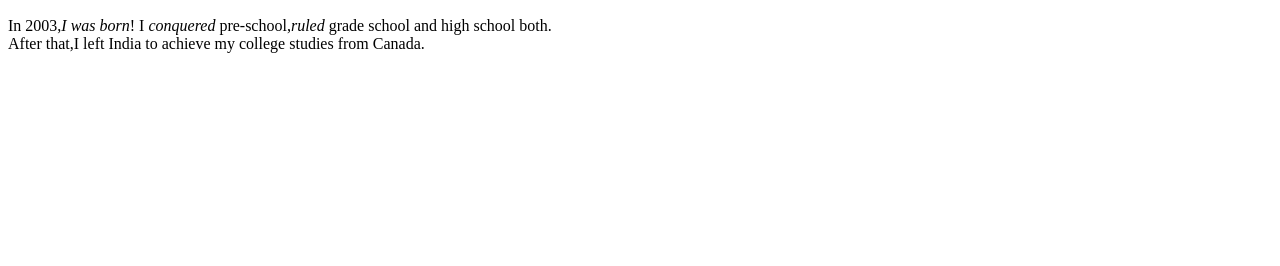
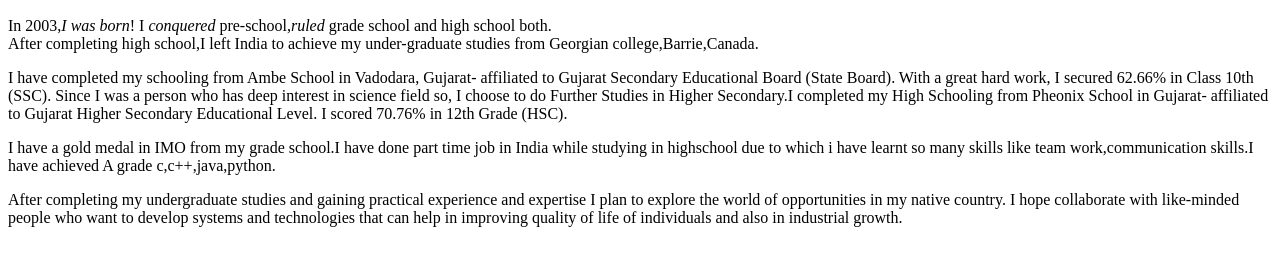
Before and after one commit to Kunjpatel45/lab-01, a plain HTML site: page index.html in a window 1280 px wide. Shown: the part 148-414 px from the top of the page. Drawn offline with Linux system fonts and the light colour scheme.

Commit message:
lab-1 assignment

```diff
--- a/index.html
+++ b/index.html
@@ -1,7 +1,7 @@
 <!DOCTYPE html>
 <html lang="en">
 
-  <head>
+    <head>
      <meta charset="UTF-8">
      <meta http-equiv="X-UA-Compatible" content="IE=edge">
      <meta name="viewport" content="width=device-width, initial-scale=1.0">
@@ -17,7 +17,22 @@
             <h2>Biography:</h2>
             <p>
                 In 2003,<em>I was born</em>! I <em>conquered</em> pre-school,<em>ruled</em> grade school and high school both.<br>
-                After that,I left India to achieve my college studies from Canada.
+                After completing high school,I left India to achieve my under-graduate studies from Georgian college,Barrie,Canada.
+            </p>
+            <p>
+                I have completed my schooling from Ambe School in Vadodara, Gujarat- affiliated to Gujarat Secondary Educational Board (State Board).
+                With a great hard work, I secured 62.66% in Class 10th (SSC). Since I was a person who has deep interest in science field so,
+                I choose to do Further Studies in Higher Secondary.I completed my High Schooling from Pheonix School in
+                Gujarat- affiliated to Gujarat Higher Secondary Educational Level. I scored 70.76% in 12th Grade (HSC).
+            </p>
+            <p>
+                I have a gold medal in IMO from my grade school.I have done part time job in India while studying in highschool due to which i have learnt so many skills
+                like team work,communication skills.I have achieved A grade c,c++,java,python.
+            </p>
+            <p>
+                After completing my undergraduate studies and gaining practical experience and expertise I plan to explore the world of opportunities in
+                my native country. I hope collaborate with like-minded people who want to develop systems and technologies that can help in improving quality
+                of life of individuals and also in industrial growth.
             </p>
         </section>
     </body>
```
